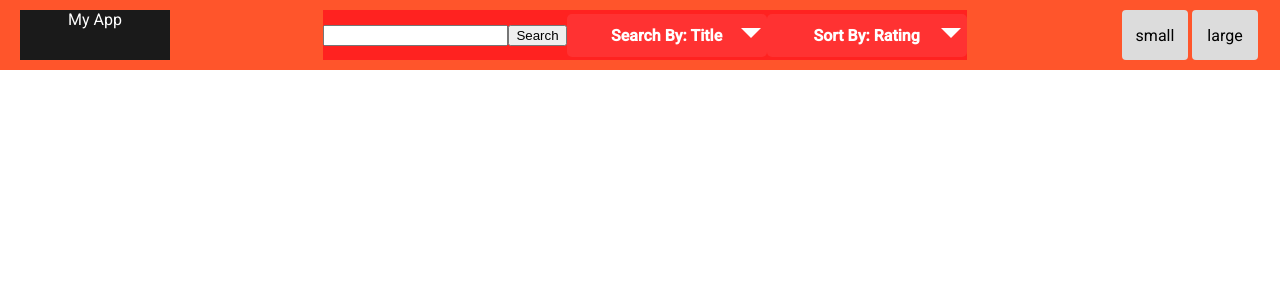
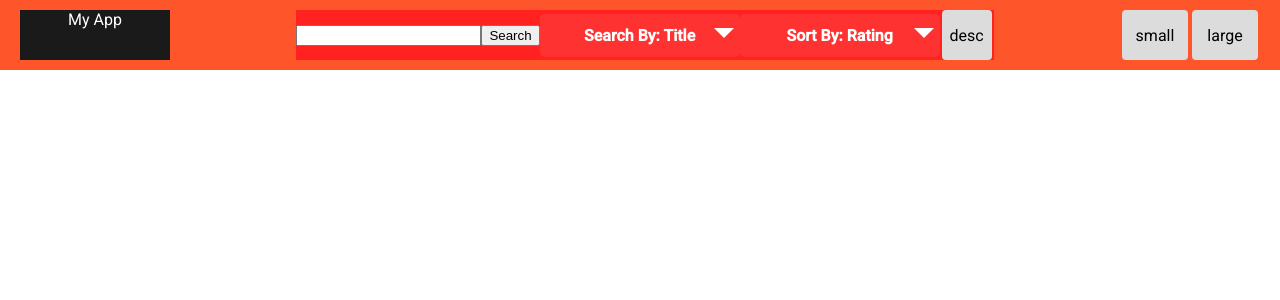
Before and after one commit to erom-dm/MovieSearch, a React (Create React App) app: page / in a window 1280 px wide. Shown: the top 300 px of the page. Built offline with nearby package versions, Linux system fonts and the light colour scheme.

Commit message:
implemented desc/asc sorting

```diff
--- a/src/actions/movies/operations.js
+++ b/src/actions/movies/operations.js
@@ -3,8 +3,10 @@ import FetchData from '../../util/FetchData';
 import { discoverMovie } from './actions';
 import { discover, searchPerson } from '../../util/queries';
 
-const sortMovies = (data, sortBy) => {
-  const sortOrder = 'desc';
+// todo: sorting redundant?
+
+const sortMovies = (data, sortBy, order) => {
+  const sortOrder = order;
   let iteratee;
   switch (sortBy) {
     case 'Rating':
@@ -24,8 +26,8 @@ const sortMovies = (data, sortBy) => {
     const result = [];
     input.forEach((el) => {
       result.push(_.mapValues(el, (value, key) => {
-        if (key === 'vote_average' && el.vote_count < 1000) {
-          return `${value} (< 1000 votes)`;
+        if (key === 'vote_average' && el.vote_count < 500) {
+          return `(< 500 votes) ${value}`;
         }
         return value;
       }));
@@ -49,7 +51,7 @@ const sortMovies = (data, sortBy) => {
     .value();
 };
 
-export default function searchMovies(value, sortBy, searchBy) {
+export default function searchMovies(value, sortBy, searchBy, order) {
   return (dispatch) => {
     if (searchBy === 'Actor') {
       FetchData.get(searchPerson(value)).then((personData) => {
@@ -57,14 +59,14 @@ export default function searchMovies(value, sortBy, searchBy) {
         if (value.toLowerCase() === personData.results[0].name.toLowerCase()){
           personId = personData.results[0].id;
         }
-        FetchData.get(discover(personId, sortBy, searchBy)).then((data) => {
-          const sortedData = sortMovies(data.results, sortBy);
+        FetchData.get(discover(personId, sortBy, searchBy, order)).then((data) => {
+          const sortedData = sortMovies(data.results, sortBy, order);
           dispatch(discoverMovie(sortedData));
         }).catch(error => console.log(error));
       }).catch(error => console.log(error));
     } else {
-      FetchData.get(discover(value, sortBy, searchBy)).then((data) => {
-        const sortedData = sortMovies(data.results, sortBy);
+      FetchData.get(discover(value, sortBy, searchBy, order)).then((data) => {
+        const sortedData = sortMovies(data.results, sortBy, order);
         dispatch(discoverMovie(sortedData));
       }).catch(error => console.log(error));
     }
--- a/src/components/Header/header.scss
+++ b/src/components/Header/header.scss
@@ -31,6 +31,19 @@
     width: 140px;
   }
 
+  &__sort-order-switch{
+    @include button-reset;
+    width: 50px;
+    height: 100%;
+    background-color: #dcdcdc;
+    border-radius: 4px;
+    margin: 0 2px;
+
+    &:focus{
+      background-color: grey;
+    }
+  }
+
   &__switch{
     @include button-reset;
     width: 100%;
@@ -42,6 +55,4 @@
       background-color: grey;
     }
   }
-
-
 }
--- a/src/components/Header/index.jsx
+++ b/src/components/Header/index.jsx
@@ -7,12 +7,23 @@ import searchMovies from '../../actions/movies/operations';
 import './header.scss';
 
 class Header extends Component {
+  state = {
+    sortOrder: 'desc',
+  };
+
   searchQuery = (value) => {
     const { discover, sortBy, searchBy } = this.props;
-    discover(value, sortBy, searchBy);
+    const { sortOrder } = this.state;
+    discover(value, sortBy, searchBy, sortOrder);
+  };
+
+  handleSortOrderSwitch = () => {
+    const { sortOrder } = this.state;
+    this.setState({ sortOrder: sortOrder === 'desc' ? 'asc' : 'desc' });
   };
 
   render() {
+    const { sortOrder } = this.state;
     return (
       <div className="header">
         <div className="header__logo">My App</div>
@@ -20,6 +31,9 @@ class Header extends Component {
           <SearchBar query={this.searchQuery} />
           <Dropdown menuType="Search" items={['Title', 'Year', 'Genre', 'Actor']} />
           <Dropdown menuType="Sort" items={['Rating', 'Popularity', 'Release year']} />
+          <button className="header__sort-order-switch" type="button" onClick={this.handleSortOrderSwitch}>
+            {sortOrder}
+          </button>
         </div>
         <div className="header__display-mode">
           <button className="header__switch" type="button">small</button>
@@ -42,7 +56,9 @@ const mapStateToProps = state => ({
 });
 
 const mapDispatchToProps = dispatch => ({
-  discover: (value, sortBy, searchBy) => dispatch(searchMovies(value, sortBy, searchBy)),
+  discover: (value, sortBy, searchBy, order) => {
+    dispatch(searchMovies(value, sortBy, searchBy, order));
+  },
 });
 
 export default connect(mapStateToProps, mapDispatchToProps)(Header);
--- a/src/util/queries.js
+++ b/src/util/queries.js
@@ -1,21 +1,21 @@
 const apiKey = '5874acfd11651a28c55771624f7021f4';
 const queryConst = 'https://api.themoviedb.org/3';
 
-export const discover = (value, sortBy, searchBy) => {
+export const discover = (value, sortBy, searchBy, order) => {
   let sort;
   let search;
   switch (sortBy) {
     case 'Popularity':
-      sort = 'popularity.desc';
+      sort = `popularity.${order}`;
       break;
     case 'Rating':
-      sort = 'vote_average.desc';
+      sort = `vote_average.${order}`;
       break;
     case 'Release year':
-      sort = 'release_date.desc';
+      sort = `release_date.${order}`;
       break;
     default:
-      sort = 'vote_average.desc';
+      sort = `vote_average.${order}`;
   }
 
   switch (searchBy) {
@@ -47,7 +47,8 @@ api_key=${apiKey}
 &include_adult=false
 &include_video=false
 &page=1
-${search}${value}`;
+${search}${value}
+&vote_count.gte=500`;
 
 
   return searchBy === 'Title' ? byTitleQuery : discoverQuery;
```
